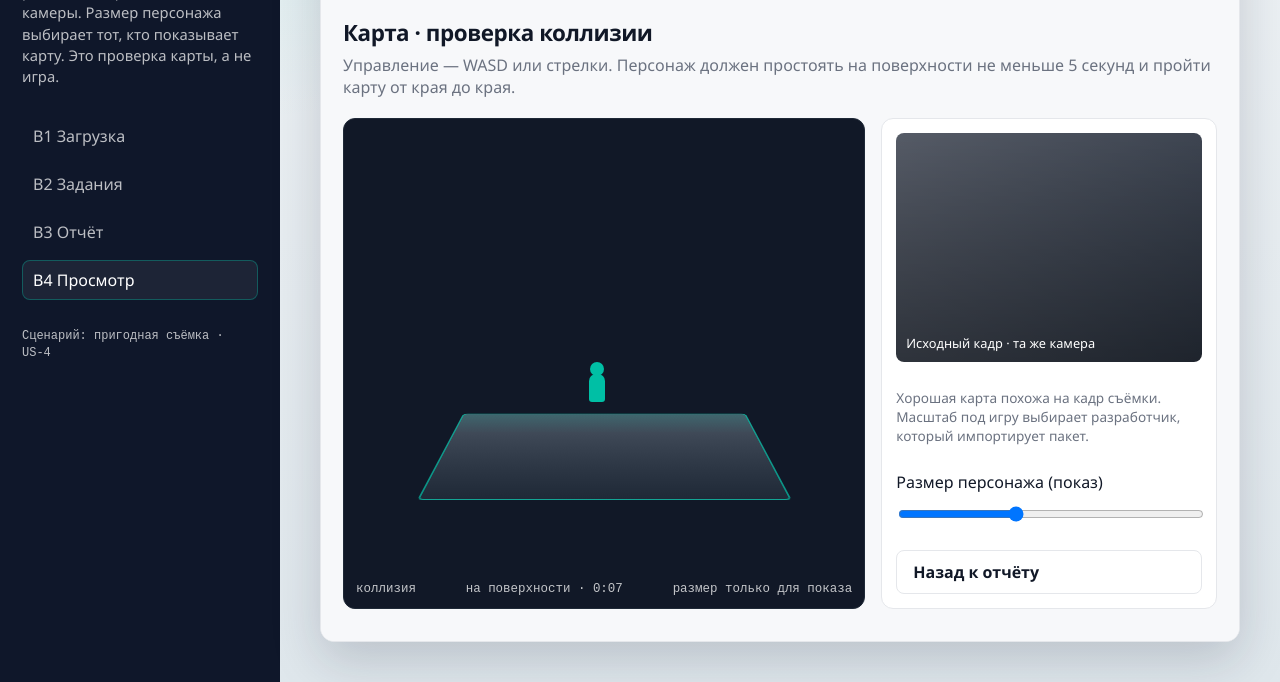
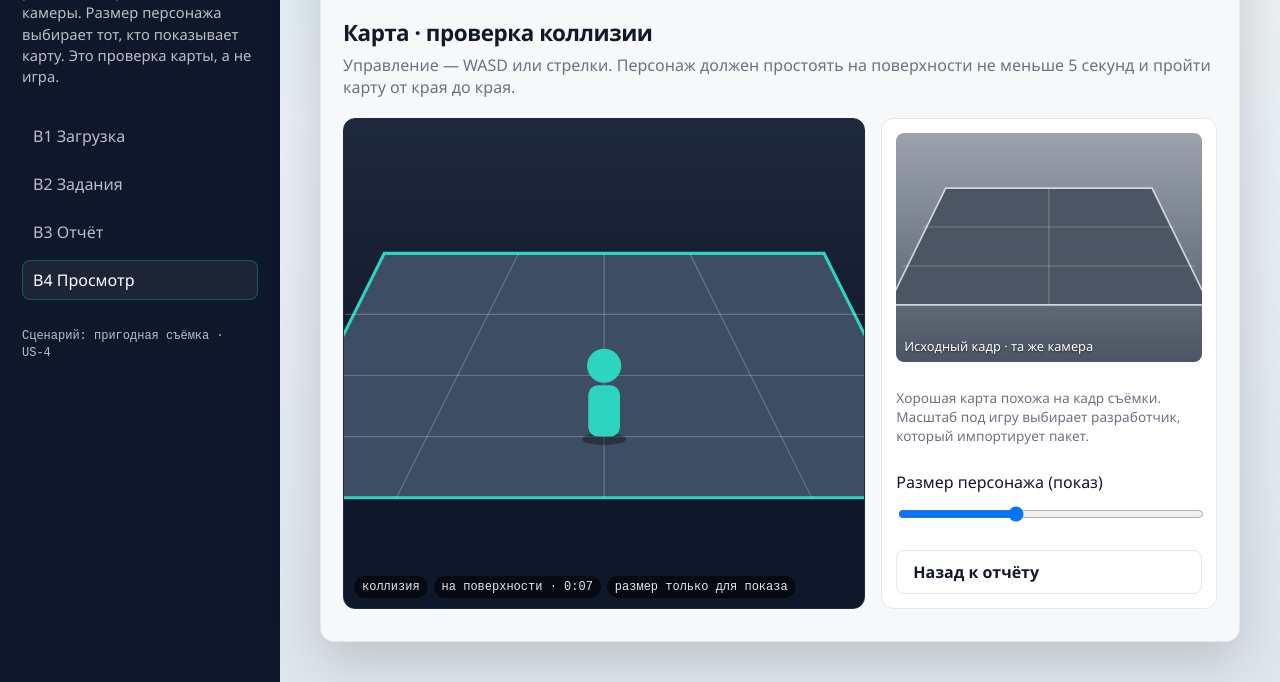
Before and after one commit to KalashnikovKV/nvc-business-analysis, a plain HTML site: page wireframes/b4-viewer.html in a window 1280 px wide. Shown: the part 148-830 px from the top of the page. Drawn offline with Linux system fonts and the light colour scheme.

Commit message:
Show the collision check as a floor with a person on it.
The tilted plane was clipping out of the viewport, so the screen was a black box and a dot.

```diff
--- a/wireframes/b4-viewer.html
+++ b/wireframes/b4-viewer.html
@@ -37,9 +37,23 @@
           <h2>Карта · проверка коллизии</h2>
           <p class="help">Управление — WASD или стрелки. Персонаж должен простоять на поверхности не меньше 5 секунд и пройти карту от края до края.</p>
           <div class="viewer">
-            <div class="viewport" aria-label="3D viewport wireframe">
-              <div class="floor"></div>
-              <div class="person" title="Персонаж показа"></div>
+            <div class="viewport" aria-label="Проверка: персонаж стоит на коллизии">
+              <svg class="scene" viewBox="0 0 640 400" preserveAspectRatio="xMidYMid slice" aria-hidden="true">
+                <polygon points="140,110 500,110 600,310 40,310" fill="#3d4d63" stroke="#2dd4bf" stroke-width="2.5" />
+                <g stroke="rgba(255,255,255,0.22)" stroke-width="1">
+                  <line x1="108" y1="160" x2="532" y2="160" />
+                  <line x1="76" y1="210" x2="564" y2="210" />
+                  <line x1="48" y1="260" x2="592" y2="260" />
+                  <line x1="250" y1="110" x2="150" y2="310" />
+                  <line x1="320" y1="110" x2="320" y2="310" />
+                  <line x1="390" y1="110" x2="490" y2="310" />
+                </g>
+                <ellipse cx="320" cy="262" rx="18" ry="5" fill="rgba(0,0,0,0.35)" />
+                <g transform="translate(320 232)">
+                  <circle cy="-30" r="14" fill="#2dd4bf" />
+                  <rect x="-13" y="-14" width="26" height="42" rx="8" fill="#2dd4bf" />
+                </g>
+              </svg>
               <div class="hud">
                 <span>коллизия</span>
                 <span>на поверхности · 0:07</span>
@@ -47,7 +61,17 @@
               </div>
             </div>
             <aside class="side-panel">
-              <div class="frame-thumb">Исходный кадр · та же камера</div>
+              <div class="frame-thumb">
+                <svg viewBox="0 0 320 200" preserveAspectRatio="xMidYMid slice" aria-hidden="true">
+                  <polygon points="70,48 250,48 300,150 20,150" fill="#4b5563" stroke="#d1d5db" stroke-width="1.5" />
+                  <g stroke="rgba(255,255,255,0.25)" stroke-width="1">
+                    <line x1="50" y1="82" x2="270" y2="82" />
+                    <line x1="32" y1="116" x2="288" y2="116" />
+                    <line x1="160" y1="48" x2="160" y2="150" />
+                  </g>
+                </svg>
+                <span>Исходный кадр · та же камера</span>
+              </div>
               <p class="note">Хорошая карта похожа на кадр съёмки. Масштаб под игру выбирает разработчик, который импортирует пакет.</p>
               <label class="field" for="char">
                 Размер персонажа (показ)
--- a/wireframes/wireframes.css
+++ b/wireframes/wireframes.css
@@ -361,44 +361,32 @@ button, input, select { font: inherit; }
 }
 @media (max-width: 800px) { .viewer { grid-template-columns: 1fr; } }
 .viewport {
-  background: #111827; border-radius: 12px; min-height: 380px; position: relative; overflow: hidden;
+  background: linear-gradient(180deg, #1e293b 0%, #0f172a 62%);
+  border-radius: 12px; min-height: 380px; position: relative; overflow: hidden;
   border: 1px solid #1f2937;
 }
-.floor {
-  position: absolute; left: 14%; right: 14%; bottom: 22%; height: 42%;
-  background:
-    linear-gradient(180deg, rgba(0,191,165,0.16), transparent 28%),
-    linear-gradient(180deg, #4b5563, #1f2937);
-  border: 2px solid rgba(0, 191, 165, 0.7);
-  border-radius: 6px;
-  transform: perspective(520px) rotateX(56deg);
-  transform-origin: center bottom;
+.scene { display: block; width: 100%; height: 100%; min-height: 380px; }
+.hud {
+  position: absolute; left: 10px; bottom: 10px; right: 10px;
+  display: flex; flex-wrap: wrap; gap: 6px;
 }
-.person {
-  position: absolute; left: 47%; bottom: 42%; width: 16px; height: 28px;
-  background: var(--accent); border-radius: 7px 7px 3px 3px;
-}
-.person::before {
-  content: "";
-  position: absolute; top: -12px; left: 1px;
-  width: 14px; height: 14px; border-radius: 50%;
-  background: var(--accent);
-}
-.hud {
-  position: absolute; left: 12px; bottom: 12px; right: 12px;
-  display: flex; justify-content: space-between; gap: 8px;
-  font-size: 0.78rem; color: rgba(255,255,255,0.75); font-family: var(--mono);
+.hud span {
+  padding: 4px 8px; border-radius: 999px; background: rgba(0,0,0,0.62);
+  font-size: 0.75rem; color: #e5e7eb; font-family: var(--mono); white-space: nowrap;
 }
 .side-panel {
   background: #fff; border: 1px solid var(--line); border-radius: 12px; padding: 14px;
   display: flex; flex-direction: column; gap: 12px;
 }
 .frame-thumb {
-  aspect-ratio: 4/3; border-radius: 8px;
-  background:
-    linear-gradient(180deg, rgba(0,0,0,0.2), rgba(0,0,0,0.45)),
-    linear-gradient(135deg, #6b7280, #374151);
-  display: flex; align-items: flex-end; padding: 10px; color: #fff; font-size: 0.8rem;
+  position: relative; aspect-ratio: 4/3; border-radius: 8px; overflow: hidden;
+  background: linear-gradient(180deg, #9ca3af, #4b5563);
+}
+.frame-thumb svg { display: block; width: 100%; height: 100%; }
+.frame-thumb span {
+  position: absolute; left: 8px; right: 8px; bottom: 8px;
+  color: #fff; font-size: 0.8rem; line-height: 1.3;
+  text-shadow: 0 1px 2px rgba(0,0,0,0.6);
 }
 .note { font-size: 0.85rem; color: var(--text-muted); line-height: 1.4; }
 
```
